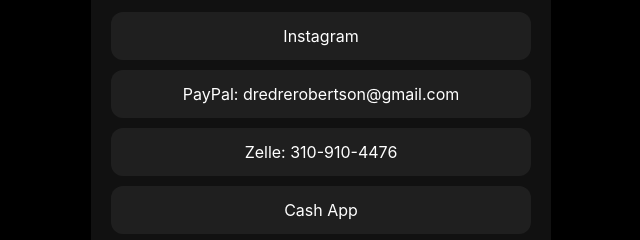
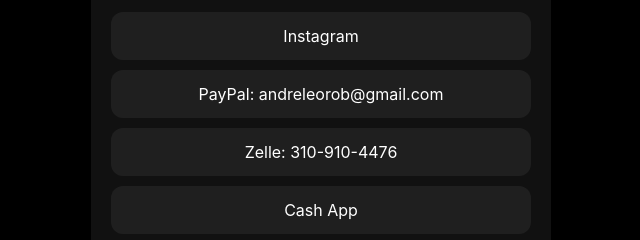
Before and after one commit to VipersVisions/ViperVisions, a plain HTML site: page index.html in a window 1280 px wide. Shown: the part 311-551 px from the top of the page, 319-959 px from the left. Drawn offline with Linux system fonts and the light colour scheme.

Commit message:
Update index.html

```diff
--- a/index.html
+++ b/index.html
@@ -64,7 +64,6 @@
       background: #2a2a2a;
     }
 
-    /* Non-interactive items (PayPal & Zelle) */
     .links span {
       cursor: default;
     }
@@ -83,7 +82,8 @@
     <div class="links">
       <a href="https://instagram.com/Szasmanz" target="_blank">Instagram</a>
 
-      <span>PayPal: dredrerobertson@gmail.com</span>
+      <!-- ONLY CHANGE IS HERE -->
+      <span>PayPal: andreleorob@gmail.com</span>
       <span>Zelle: 310-910-4476</span>
 
       <a href="https://cash.app/$Viper0325" target="_blank">Cash App</a>
```
